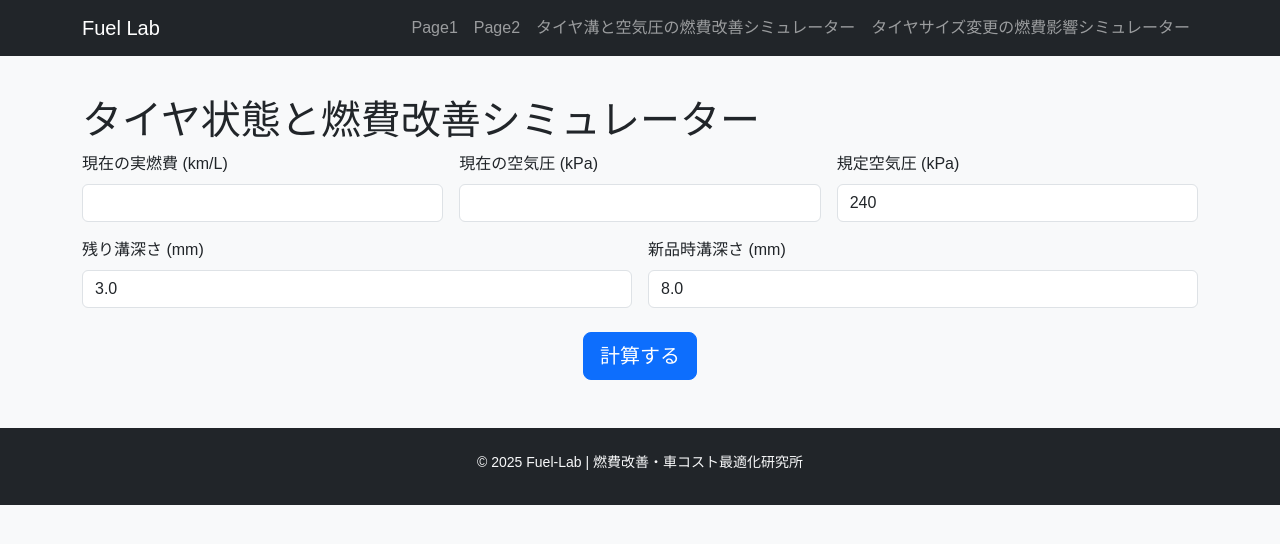
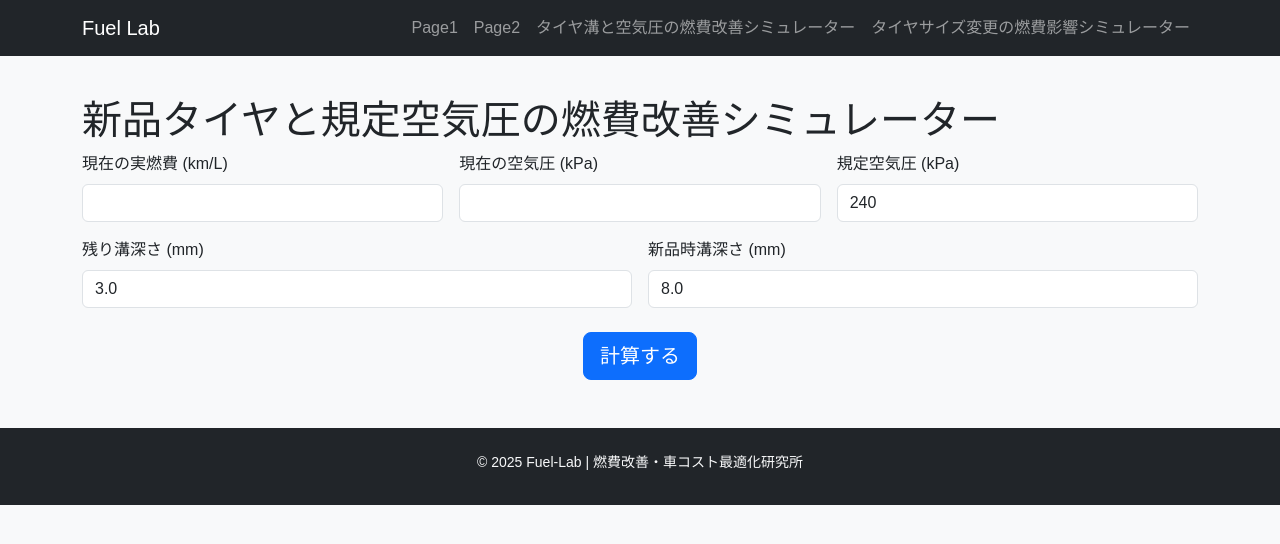
Before and after one commit to funyapar-org/fuel-lab, a Jekyll site: the page built from tire-condition.md, in a window 1280 px wide. Shown: the top 544 px of the page. Built offline with Jekyll 4.4.1, drawn with Linux system fonts in a browser that asks for light colours.

Commit message:
ツール名など修正

```diff
--- a/tire-condition.md
+++ b/tire-condition.md
@@ -1,10 +1,10 @@
 ---
 layout: default
-title: タイヤ溝と空気圧の燃費改善シミュレーター
+title: 新品タイヤと規定空気圧の燃費改善シミュレーター
 description: タイヤ溝や空気圧の減りから、燃費がどの程度悪化しているかを推定し、新品状態に戻したときの改善率を計算します。
 ---
 
-# タイヤ状態と燃費改善シミュレーター
+# 新品タイヤと規定空気圧の燃費改善シミュレーター
 
 <form id="form" class="mb-4">
   <div class="row g-3">
@@ -36,7 +36,7 @@ description: タイヤ溝や空気圧の減りから、燃費がどの程度悪
 </form>
 
 <div id="resultArea" class="d-none">
-  <h5>現在のタイヤの状態から新品のタイヤを規定空気圧にしたときのシミュレーション結果</h5>
+  <h5>新品タイヤと規定空気圧の燃費改善シミュレーション結果</h5>
   <p><strong>燃費改善見込み：</strong> <span id="improvePct"></span>%</p>
   <p><strong>推定新燃費：</strong> <span id="estFuel"></span> km/L</p>
   <p id="comment" class="text-muted"></p>
@@ -101,20 +101,20 @@ document.getElementById("form").addEventListener("submit", e => {
   // コメント生成（分かりやすく）
   const parts = [];
   if (treadDiffRatio > 0) {
-    parts.push(`<p>溝が新品に比べて ${(treadDiffRatio * 100).toFixed(1)}% 減っています（影響係数 k_t=${k_t}）。</p>`);
+    parts.push(`溝が新品に比べて ${(treadDiffRatio * 100).toFixed(1)}% 減っています（影響係数 k_t=${k_t}）。`);
   } else {
-    parts.push("<p>溝は新品と同等です。</p>");
+    parts.push("溝は新品と同等です。");
   }
   if (pressureDiffRatio > 0) {
-    parts.push(`<p>空気圧は規定から ${(pressureDiffRatio * 100).toFixed(1)}% 低下しています（係数 k_p=${k_p}）。</p>`);
+    parts.push(`空気圧は規定から ${(pressureDiffRatio * 100).toFixed(1)}% 低下しています（係数 k_p=${k_p}）。`);
   } else {
-    parts.push("<p>空気圧は規定どおりです。</p>");
+    parts.push("空気圧は規定どおりです。");
   }
 
   commentEl.textContent =
-    `<p>${parts.join(" ")} 推定では転がり抵抗係数（現状）=${rr_current.toFixed(4)}。` +
+    `${parts.join(" ")} 推定では転がり抵抗係数（現状）=${rr_current.toFixed(4)}。` +
     `新品＋規定空気圧に戻すと燃費が約 ${improvePct}% 改善し、` +
-    `推定燃費は ${estFuel.toFixed(2)} km/L です。</p>`;
+    `推定燃費は ${estFuel.toFixed(2)} km/L です。`;
 
 });
 </script>
```
